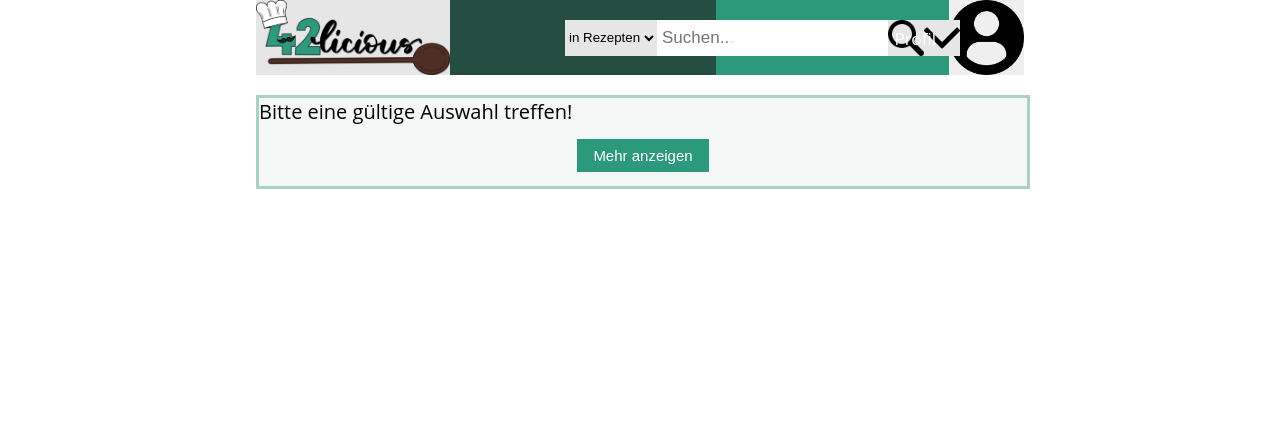
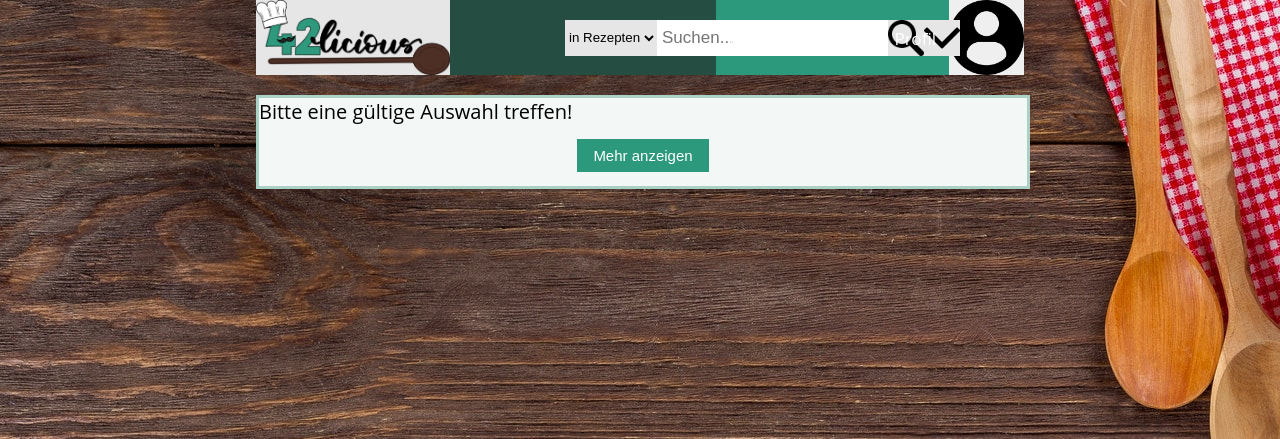
Before and after one commit to Hyphiin/thmProject_42licious, a PHP site: page /externFiles/Suche.php in a window 1280 px wide. Shown: the top 439 px of the page. Run offline with PHP 8.4, Linux system fonts and the light colour scheme; the visitor is signed in with stand-in values (Sample User, id 1); data that the repository does not hold is empty; some libraries are stand-ins or nearby versions.

Commit message:
Background-image

```diff
--- a/css/general.css
+++ b/css/general.css
@@ -3,6 +3,7 @@ body {
     padding: 0;
     font-family: "Open Sans", "Arial", "Helvetica", "sans-serif";
     font-size: 20px;
+    background-image: url("../images/background/table-on-wooden-plank-326279.jpg");
 }
 
 h1 {
```
Also changed, not shown: images/background/mixed-exotic-salad-served-with-sauce-in-summer-cafe-4551971.jpg (added), images/background/set-of-appetizing-croissant-sandwiches-on-table-in-cafe-4552113.jpg (added), images/background/table-on-wooden-plank-326279.jpg (added).
